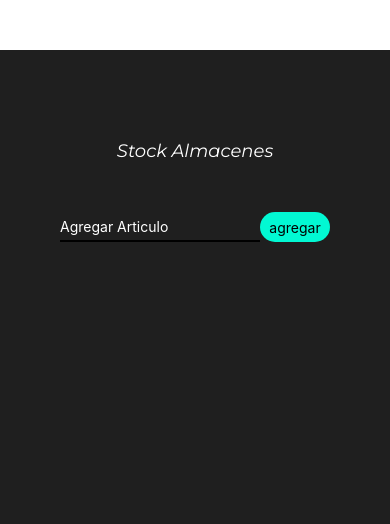
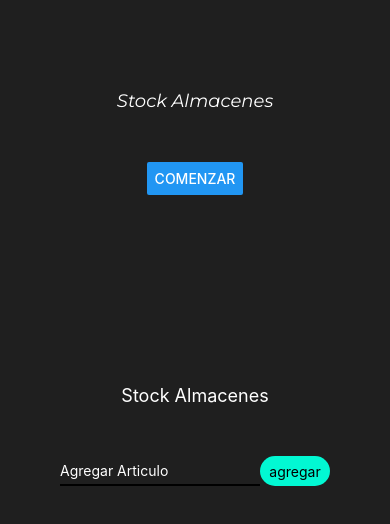
Before and after one commit to AgustinBeli/comidasaludable-belizan, a React Native app: screen / in a window 390 px wide. Shown: the top 524 px of the page. Built offline with nearby package versions, Linux system fonts and the light colour scheme.

Commit message:
Desafío: Switch entre pantalla

```diff
--- a/App.js
+++ b/App.js
@@ -1,77 +1,24 @@
-import { useState } from 'react';
-import { FlatList, StyleSheet, Text, TextInput, TouchableOpacity, View } from 'react-native';
+import { StyleSheet, View } from 'react-native';
 import Header from './components/Header';
-import ModalList from './components/ModalList';
 import { useFonts } from 'expo-font';
+import Home from './screens/Home';
+import Form from './screens/Form';
+
 
 export default function App() {
+
   const [loaded] = useFonts({
     Montserrat: require('./assets/fonts/Montserrat-Italic-VariableFont_wght.ttf')
   })
-  const [textItem, setTextItem] = useState('')
-  const [itemList, setItemList] = useState([])
-  const [modalVisible, setModalVisible] = useState(false);
-  const [itemSelected, setItemSelected] = useState({});
-
-  const onHandleChangeItem = (t) => setTextItem(t);
-
-  const addItem = () => {
-    setItemList(currentItems => [
-      ...currentItems,
-      { id: Math.random().toString(), value: textItem }
-    ]);
-    setTextItem('');
-  };
-
-  const selectedItem = (id) => {
-    setItemSelected(itemList.find((item) => item.id === id));
-    setModalVisible(true);
-  };
-
-  const deleteItem = () => {
-    setItemList((currentState) =>
-      currentState.filter((item) => item.id !== itemSelected.id));
-    setItemSelected({});
-    setModalVisible(false);
-  };
-
-  const renderItem = ({ item }) => (
-    <View style={styles.items}>
-      <TouchableOpacity onPress={() => selectedItem(item.id)}>
-        <Text>{item.value}</Text>
-      </TouchableOpacity>
-    </View>
-  );
-
-  if (!loaded) {
-    return null
-  }
 
   return (
 
     <View style={styles.container}>
       <Header title={'Stock Almacenes'} newStyles={{ fontFamily: 'Montserrat' }} />
+      <Home />
+      <Form />
       <View style={styles.addItem}>
-
-        <TextInput
-          value={textItem}
-          style={styles.input}
-          placeholder='Agregar Articulo'
-          placeholderTextColor='white'
-          onChangeText={onHandleChangeItem}
-        />
-        <TouchableOpacity style={styles.buttom} onPress={addItem}>
-          <Text>agregar</Text>
-        </TouchableOpacity>
-      </View >
-      <View>
-        <FlatList
-          data={itemList}
-          renderItem={renderItem}
-          keyExtractor={(item) => item.id}
-        />
       </View>
-      <ModalList isVisible={modalVisible} actionDeleteItem={deleteItem} />
     </View >
   );
 }
@@ -79,39 +26,8 @@ export default function App() {
 const styles = StyleSheet.create({
   container: {
     flex: 1,
-    padding: 30,
-    marginTop: 50,
+    paddingTop: 30,
     backgroundColor: '#1f1f1f',
     alignItems: 'center',
   },
-
-  addItem: {
-    marginTop: 50,
-    flexDirection: 'row',
-  },
-
-  input: {
-    borderBottomColor: 'black',
-    borderBottomWidth: 2,
-    width: 200,
-    color: 'white',
-  },
-
-  buttom: {
-    backgroundColor: "#02F8D3",
-    height: 30,
-    width: 70,
-    justifyContent: "center",
-    alignItems: "center",
-    borderRadius: 15,
-  },
-
-  items: {
-    marginTop: 20,
-    color: 'white',
-    backgroundColor: 'white',
-    borderRadius: 15,
-    alignItems: "center",
-    width: 70,
-  },
 });
--- a/screens/Form.js
+++ b/screens/Form.js
@@ -68,6 +68,8 @@ const Form = () => {
     );
 }
 
+export default Form
+
 const styles = StyleSheet.create({
     container: {
         flex: 1,
--- /dev/null
+++ b/screens/Home.js
@@ -0,0 +1,18 @@
+import { StyleSheet, Text, View, Button } from 'react-native'
+import React from 'react'
+
+const Home = ({ onStart }) => {
+    return (
+        <View style={styles.button}>
+            <Button title='Comenzar' onPress={onStart} />
+        </View>
+    )
+}
+
+export default Home
+
+const styles = StyleSheet.create({
+    button: {
+        padding: 50,
+    },
+})
```
